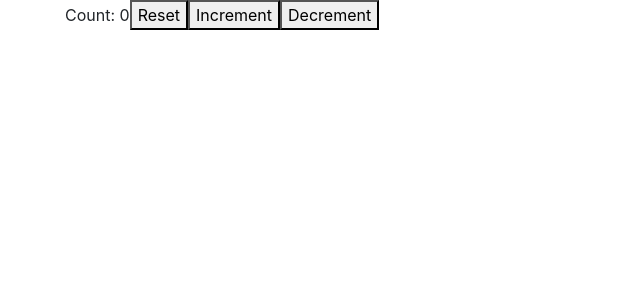
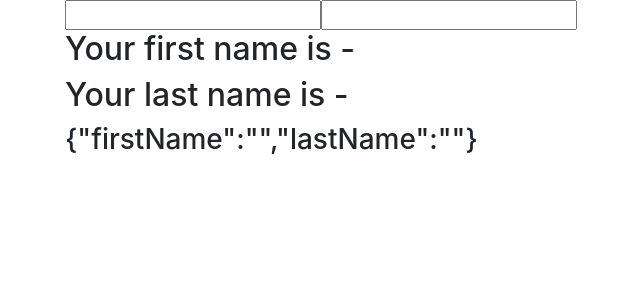
Before and after one commit to yogi721/react-tutorials, a React (Create React App) app: page / in a window 1280 px wide. Shown: the top 300 px of the page, without its empty margins (5-645 px from the left). Built offline with nearby package versions, Linux system fonts and the light colour scheme.

Commit message:
Hooks: useState with object

```diff
--- /dev/null
+++ b/src/components/tutorial2hooks/counter/HookCounterThree.js
@@ -0,0 +1,28 @@
+import React, { useState } from 'react'
+
+function HookCounterThree() {
+    const [name, setName] = useState({ firstName: '', lastName: '' })
+
+    return (
+        <div>
+            <form>
+                <input
+                    type="text"
+                    value={name.firstName}
+                    onChange={e => setName({ ...name, firstName: e.target.value })}
+                />
+                <input
+                    type="text"
+                    value={name.lastName}
+                    onChange={e => setName({ ...name, lastName: e.target.value })}
+                />
+                <h2>Your first name is - {name.firstName}</h2>
+                <h2>Your last name is - {name.lastName} </h2>
+
+                <h3>{JSON.stringify(name)}</h3>
+            </form>
+        </div>
+    )
+}
+
+export default HookCounterThree
--- a/src/components/tutorial2hooks/indexHooks.js
+++ b/src/components/tutorial2hooks/indexHooks.js
@@ -1,6 +1,7 @@
 import React from "react"
+import HookCounterThree from "./counter/HookCounterThree"
 // import HookCounter from "./counter/HookCounter"
-import HookCounterTwo from "./counter/HookCounterTwo"
+// import HookCounterTwo from "./counter/HookCounterTwo"
 // import ClassCounter from "./counter/ClassCounter"
 
 function IndexHooks() {
@@ -8,7 +9,8 @@
         <div>
             {/* <ClassCounter /> */}
             {/* <HookCounter /> */}
-            <HookCounterTwo />
+            {/* <HookCounterTwo /> */}
+            <HookCounterThree />
         </div>
     )
 }
```
